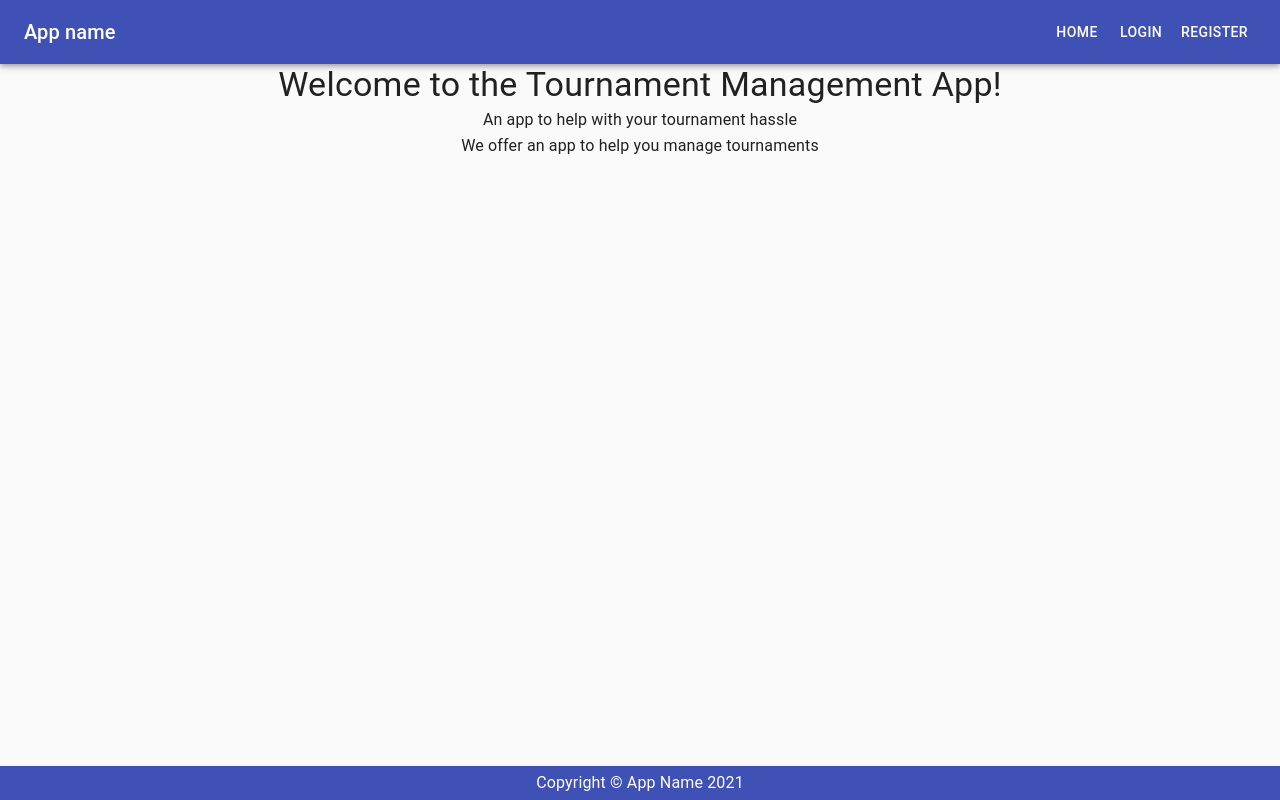
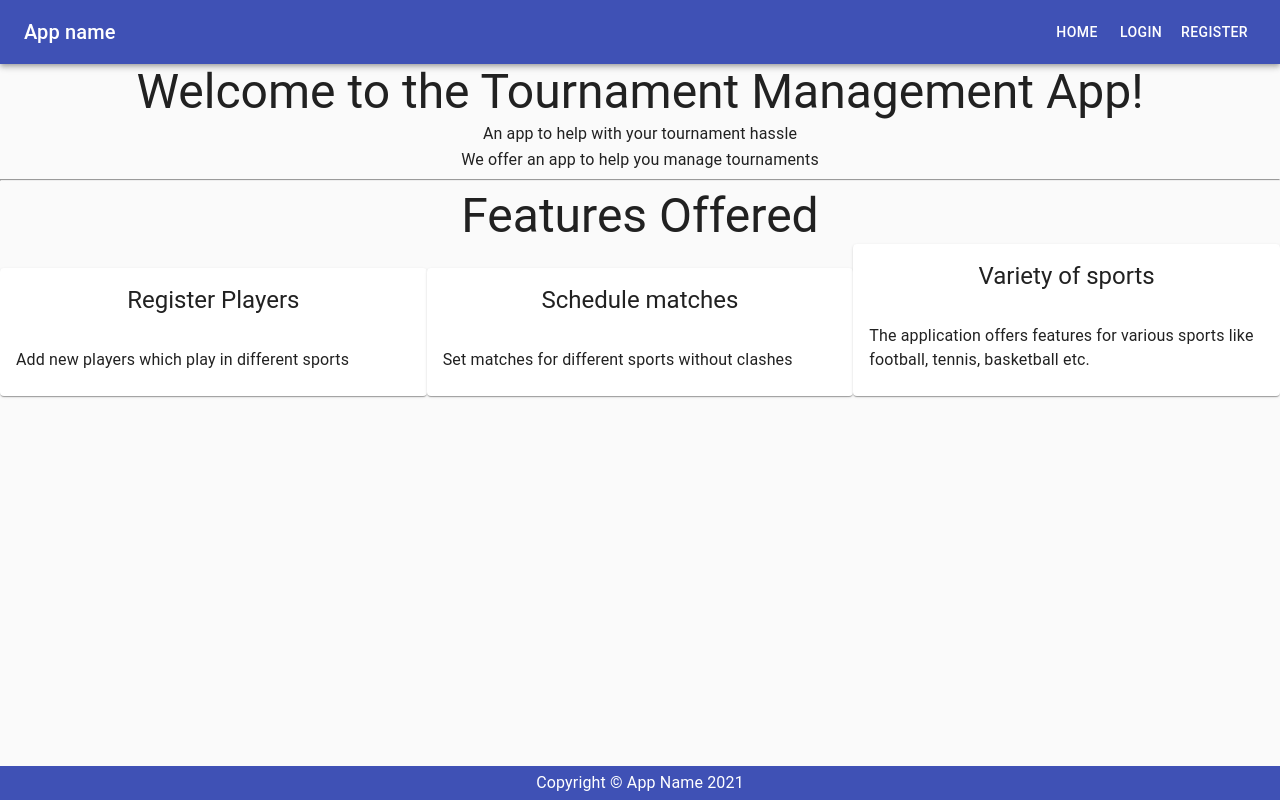
Before and after one commit to PavanReddy28/dbms-project-frontend, a React (Create React App) app: page / in a window 1280 px wide. Built offline with nearby package versions, Linux system fonts and the light colour scheme.

Commit message:
Added basic information

```diff
--- a/src/components/Home.jsx
+++ b/src/components/Home.jsx
@@ -1,7 +1,22 @@
 import React from "react";
-import { Typography } from "@material-ui/core";
+import { Typography, Grid, Card, CardHeader, CardContent } from "@material-ui/core";
 
 function Home() {
+
+    const featureCards = [
+        {
+            heading: "Register Players",
+            content: "Add new players which play in different sports"
+        },
+        {
+            heading: "Schedule matches",
+            content: "Set matches for different sports without clashes"
+        },
+        {
+            heading: "Variety of sports",
+            content: "The application offers features for various sports like football, tennis, basketball etc."
+        }
+    ]
     return (
         // <Grid container justify="center">
         //     <Grid item>
@@ -10,9 +25,53 @@ function Home() {
 
         // </Grid>
         <>
-        <Typography variant="h4" align="center">Welcome to the Tournament Management App!</Typography>
-        <Typography variant="subtitle1" align="center">An app to help with your tournament hassle</Typography>
-        <Typography variant="body1" align="center">We offer an app to help you manage tournaments</Typography>
+            <Typography variant="h3" align="center">Welcome to the Tournament Management App!</Typography>
+            <Typography variant="subtitle1" align="center">An app to help with your tournament hassle</Typography>
+            <Typography variant="body1" align="center">We offer an app to help you manage tournaments</Typography>
+            <hr></hr>
+            <div>
+                <Typography variant="h3" align="center">Features Offered</Typography>
+                <Grid container alignItems="flex-end">
+                    {/* <Grid item>
+                    <Card>
+                        <CardHeader title="Register Players" titleTypographyProps={{ align: 'center' }} />
+                        <CardContent>
+                            <Typography>Add new players which play in different sports</Typography>
+                        </CardContent>
+                    </Card>
+                </Grid>
+                <Grid item>
+                    <Card>
+                        <CardHeader title="Register Players" titleTypographyProps={{ align: 'center' }} />
+                        <CardContent>
+                            <Typography>Add new players which play in different sports</Typography>
+                        </CardContent>
+                    </Card>
+                </Grid>
+                <Grid item>
+                    <Card>
+                        <CardHeader title="Register Players" titleTypographyProps={{ align: 'center' }} />
+                        <CardContent>
+                            <Typography>Add new players which play in different sports</Typography>
+                        </CardContent>
+                    </Card>
+                </Grid> */}
+
+                    {featureCards.map((item,index) => {
+                        return (
+                            <Grid item key={index} sm={12} md={4} lg={4}>
+                                <Card>
+                                    <CardHeader title={item.heading} titleTypographyProps={{ align: 'center' }} />
+                                    <CardContent>
+                                        <Typography>{item.content}</Typography>
+                                    </CardContent>
+                                </Card>
+                            </Grid>
+                        )
+                    })}
+
+                </Grid>
+            </div>
         </>
 
     )
```
